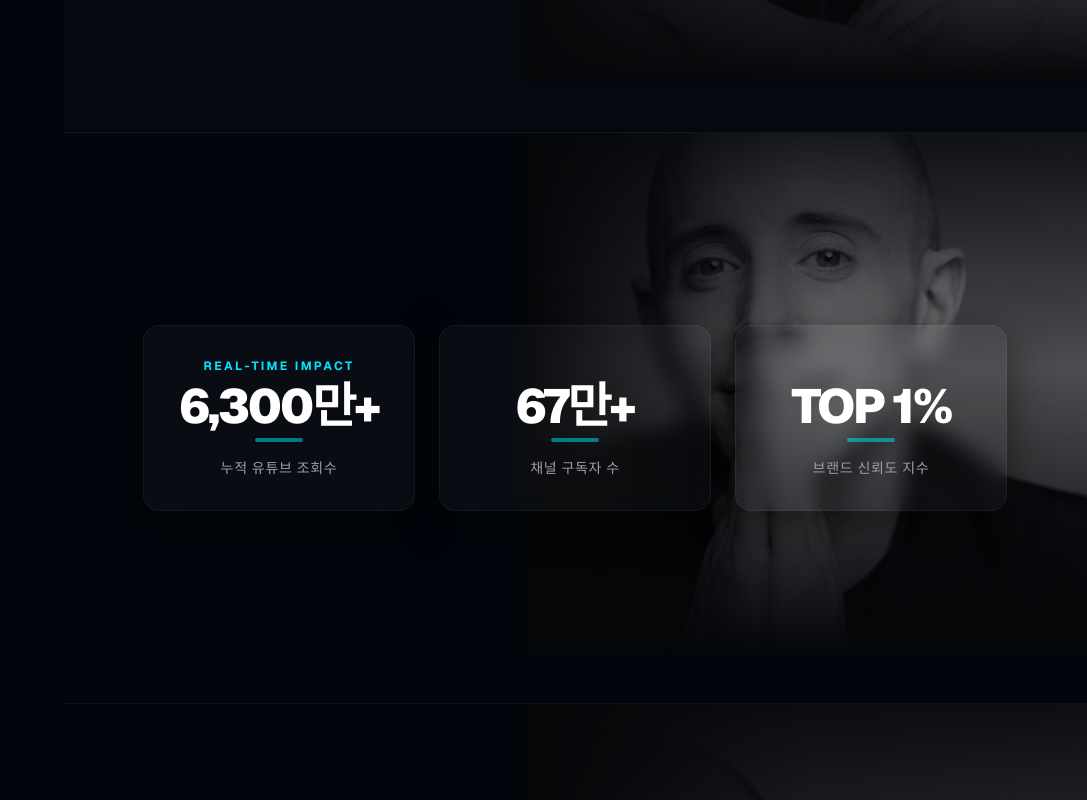
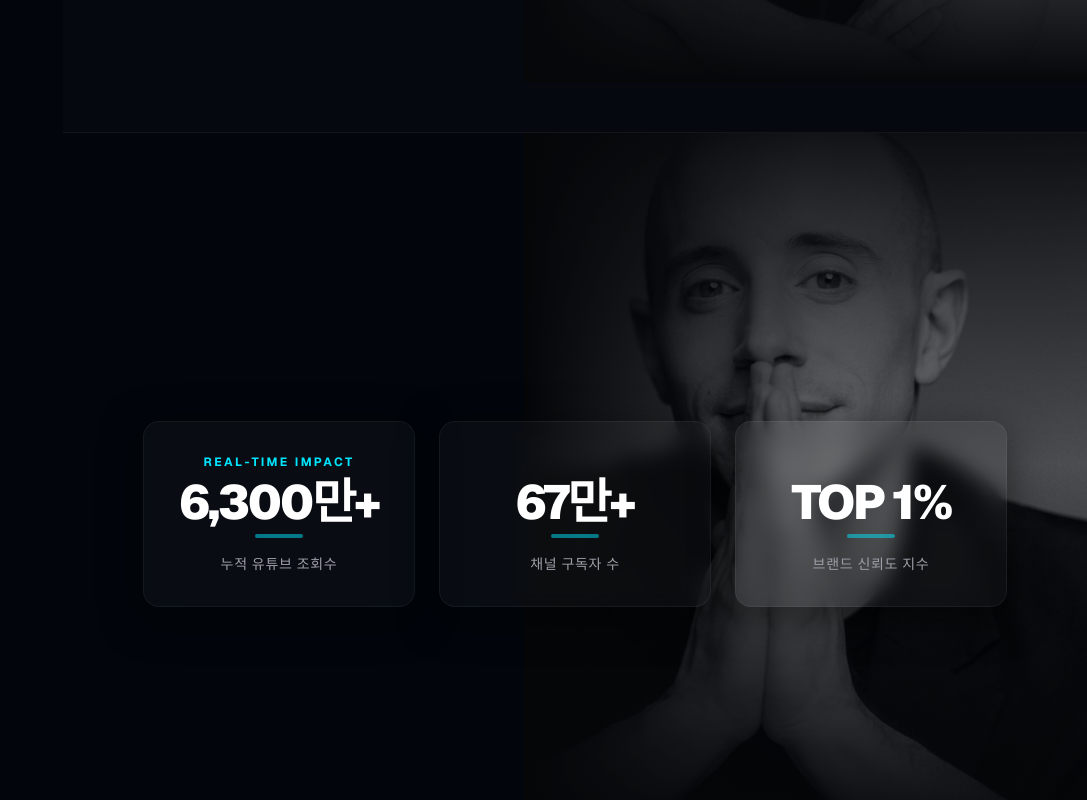
Before and after one commit to tyler-team/tyler-rasch-media, a Next.js app: page / in a window 1280 px wide. Shown: the part 1420-2220 px from the top of the page, without its empty margins (193-1280 px from the left). Built offline with nearby package versions, Linux system fonts and the light colour scheme.

Commit message:
Final visual audit & layout expansion

```diff
--- a/src/app/page.tsx
+++ b/src/app/page.tsx
@@ -308,7 +308,6 @@ const Sidebar = ({ lang, setLang }: { lang: 'KR' | 'EN', setLang: (l: 'KR' | 'EN
       </div>
 
       <div className="space-y-8">
-        {/* Prominent Redesigned Language Toggle */}
         <div className="flex flex-col gap-3">
           <span className="text-[10px] font-black tracking-widest text-zinc-500 uppercase px-1">Language</span>
           <div className="flex bg-white/5 border border-white/10 p-1 rounded-full relative">
@@ -319,13 +318,13 @@ const Sidebar = ({ lang, setLang }: { lang: 'KR' | 'EN', setLang: (l: 'KR' | 'EN
             />
             <button
               onClick={() => setLang('KR')}
-              className={`relative z-10 flex-1 py-1.5 text-[10px] md:text-xs font-black transition-colors ${lang === 'KR' ? 'text-black' : 'text-zinc-500 hover:text-white'}`}
+              className={`relative z-10 flex-1 py-1.5 text-[10px] md:text-xs font-black transition-colors ${lang === 'KR' ? 'text-black' : 'text-zinc-500'}`}
             >
               KR
             </button>
             <button
               onClick={() => setLang('EN')}
-              className={`relative z-10 flex-1 py-1.5 text-[10px] md:text-xs font-black transition-colors ${lang === 'EN' ? 'text-black' : 'text-zinc-500 hover:text-white'}`}
+              className={`relative z-10 flex-1 py-1.5 text-[10px] md:text-xs font-black transition-colors ${lang === 'EN' ? 'text-black' : 'text-zinc-500'}`}
             >
               EN
             </button>
@@ -467,9 +466,8 @@ export default function Home() {
           </div>
         </section>
 
-        {/* 3. IMPACT DASHBOARD */}
-        <section id="impact" className="relative py-48 px-8 md:px-20 border-b border-white/5 overflow-hidden">
-          {/* AUDIT: Using unique Prayer Hands portrait for Impact */}
+        {/* 3. IMPACT DASHBOARD - INCREASED HEIGHT */}
+        <section id="impact" className="relative py-72 px-8 md:px-20 border-b border-white/5 overflow-hidden">
           <SectionBackground src="/headshots/tyler_prayer_hands.jpg" y={yImpact} />
           <div className="relative z-10">
             <ImpactDashboard t={t.dashboard} />
@@ -532,7 +530,8 @@ export default function Home() {
 
         {/* 5. BRAND COLLABORATIONS */}
         <section id="brands" className="relative py-48 px-8 md:px-20 border-b border-white/5 bg-white/[0.01] overflow-hidden">
-          <SectionBackground src="/headshots/20251206_TylerRasch0100_BW.jpg" y={yBrands} />
+          {/* AUDIT: Using unique shot (0130) to differentiate from the Originals section */}
+          <SectionBackground src="/headshots/20251206_TylerRasch0130_BW.jpg" y={yBrands} />
           <div className="relative z-10">
             <div className="flex flex-col md:flex-row justify-between items-end mb-20 gap-8">
               <div>
```
